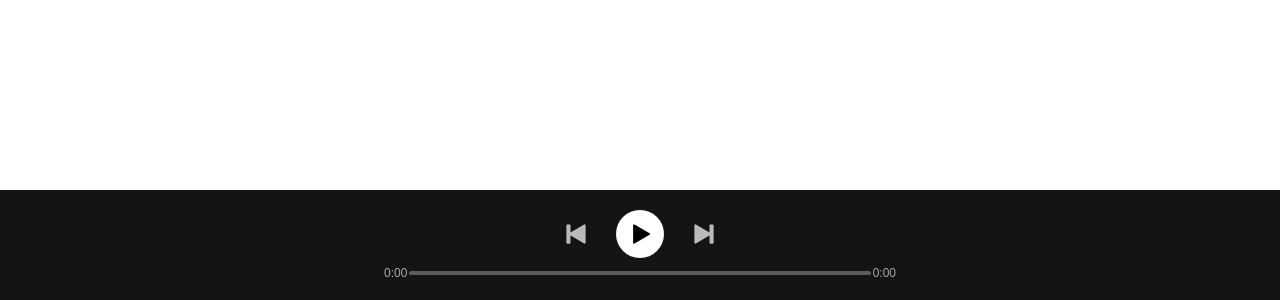
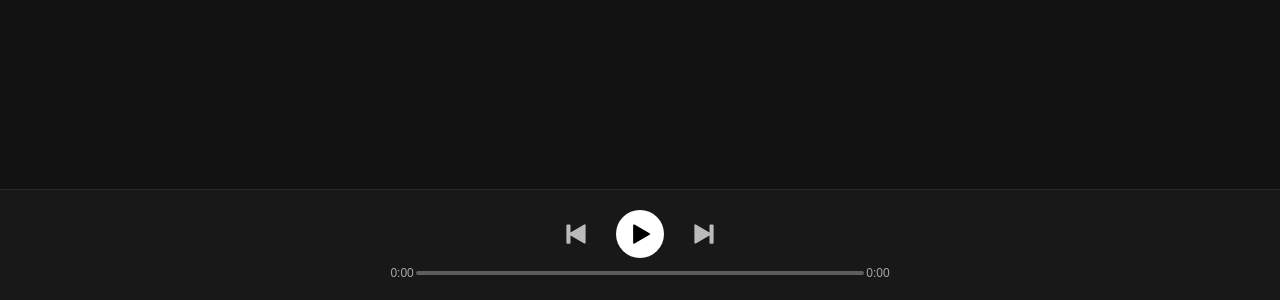
Before and after one commit to Bazyli12/music-player, a Next.js app: page / in a window 1280 px wide. Shown: the part 500-800 px from the top of the page. Built offline with nearby package versions, Linux system fonts and the light colour scheme.

Commit message:
wtf juz prawie jak spotify 🎉

```diff
--- a/components/App.jsx
+++ b/components/App.jsx
@@ -12,6 +12,7 @@ import {
     Navigaton,
     NowPlaying,
     Options,
+    Footer,
 } from "./_App";
 
 import convertTime from "../utils/convertTime";
@@ -21,6 +22,7 @@ export default class App extends React.Component {
         super(props);
 
         this.state = {
+            url: "/music/vetther2.mp3",
             isPlay: false,
             isPause: true,
             isUsingTimeline: false,
@@ -30,8 +32,6 @@ export default class App extends React.Component {
 
         this.componentDidMount = this.componentDidMount.bind(this);
         this.componentWillUnmount = this.componentWillUnmount.bind(this);
-
-        this.url = "music/vetther2.mp3";
     }
 
     togglePlay() {
@@ -61,7 +61,7 @@ export default class App extends React.Component {
     }
 
     componentDidMount() {
-        this.audio = new Audio(this.url);
+        this.audio = new Audio(this.state.url);
         this.timeline = document.querySelector("#timeline");
 
         setInterval(() => {
@@ -153,6 +153,7 @@ export default class App extends React.Component {
         return (
             <>
                 <GlobalStyle />
+                <Footer>
                     <Navigaton>
                         <NowPlaying></NowPlaying>
                         <Player>
@@ -227,6 +228,7 @@ export default class App extends React.Component {
                         </Player>
                         <Options></Options>
                     </Navigaton>
+                </Footer>
             </>
         );
     }
--- a/components/_App.js
+++ b/components/_App.js
@@ -2,25 +2,39 @@ import styled, { css, createGlobalStyle } from "styled-components";
 
 export const GlobalStyle = createGlobalStyle`
     body {
+        overflow: hidden;
         margin: 0;
         padding: 0;
         box-sizing: border-box;
+        #__next {
+            height: 100vh;
+            width: 100vw;
+            background-color: #121212;
+        }
     }
 `;
 
-export const Navigaton = styled.div`
+export const Footer = styled.footer`
+    display: flex;
+    flex-direction: column;
+    width: 100%;
     position: fixed;
     bottom: 0;
-    width: 100%;
+    background-color: #181818;
+    border-top: 1px solid #282828;
+`;
+
+export const Navigaton = styled.div`
+    min-width: 620px;
     height: 110px;
+    padding: 0 16px;
     display: flex;
-    justify-content: center;
+    justify-content: space-between;
 `;
 
 export const Player = styled.div`
     display: flex;
     justify-content: center;
-    background-color: #141414;
     flex-direction: column;
     width: 40%;
 `;
@@ -28,14 +42,12 @@ export const Player = styled.div`
 export const NowPlaying = styled.div`
     display: flex;
     justify-content: center;
-    background-color: #141414;
     flex-direction: column;
     width: 30%;
 `;
 export const Options = styled.div`
     display: flex;
     justify-content: center;
-    background-color: #141414;
     flex-direction: column;
     width: 30%;
 `;
```
Lines whose indentation alone changed are shown as unchanged.
